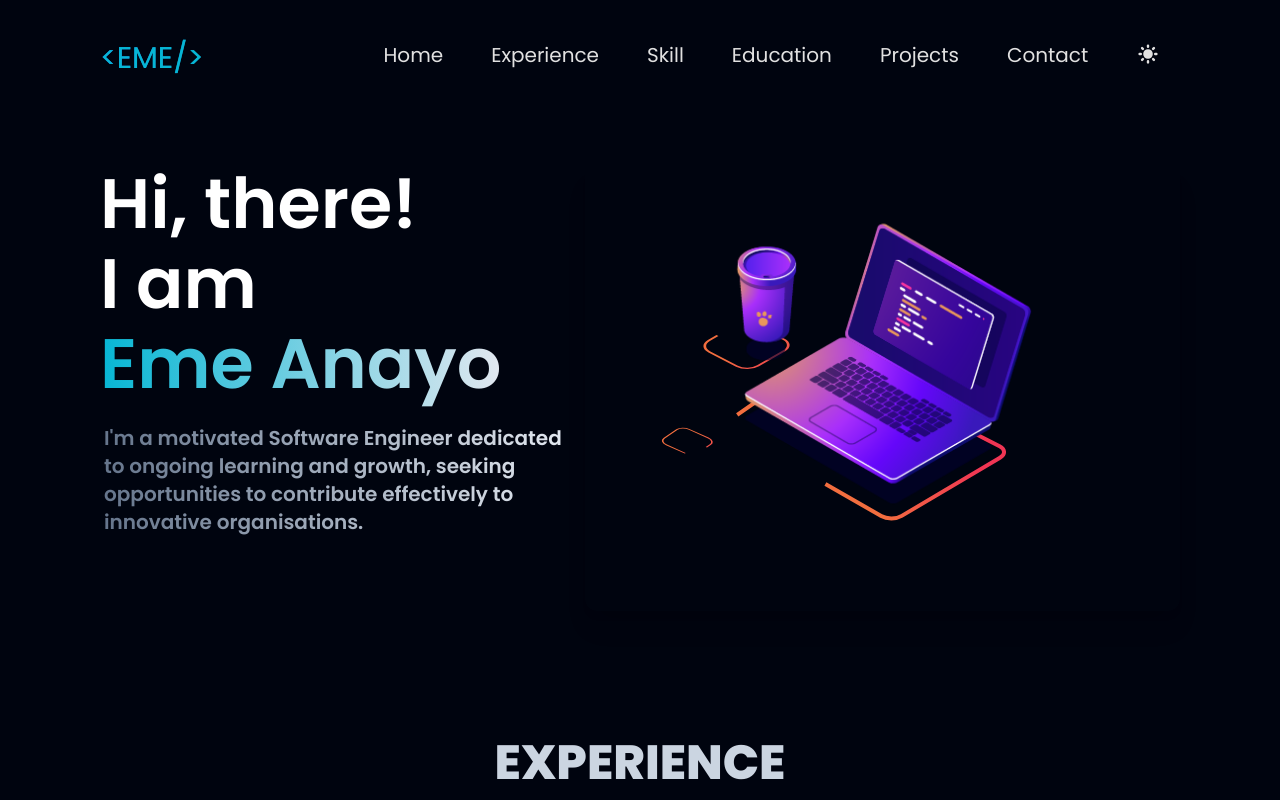
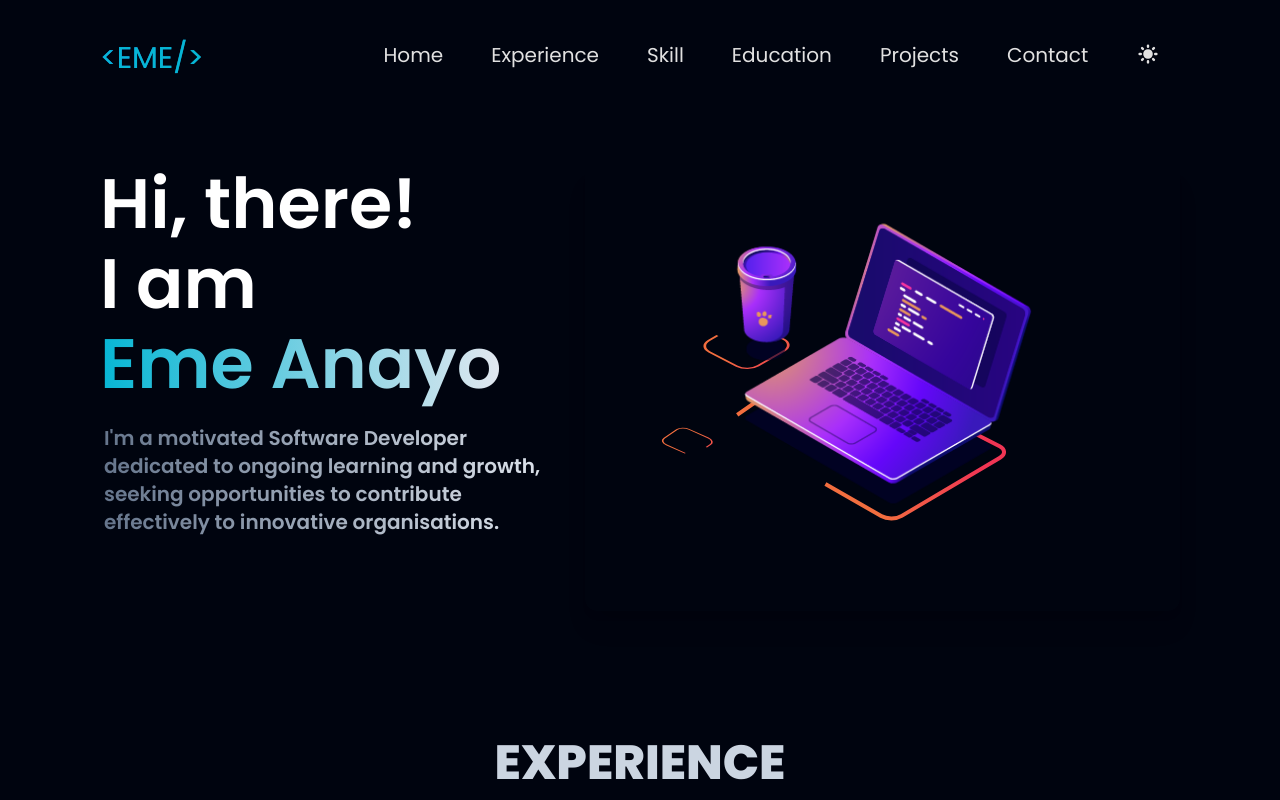
Before and after one commit to eme40/Anayo-Portfolio, a React (Vite) app: page / in a window 1280 px wide. Shown: the top 800 px of the page. Built offline with nearby package versions, Linux system fonts and the light colour scheme.

Commit message:
my portfolio

```diff
--- a/src/components/About.jsx
+++ b/src/components/About.jsx
@@ -19,7 +19,7 @@ const About = () => {
             </span>
 
             <p className="ABOUT h-[120px] text-xl max-sm:text-[15px] bg-clip-text text-transparent  bg-gradient-to-r  from-[#00040f] to-slate-500 dark:from-slate-500 dark:to-slate-200 max-w-[470px] mt-5 pl-1">
-            I'm a motivated Software Engineer dedicated to ongoing learning and growth,
+            I'm a motivated Software Developer dedicated to ongoing learning and growth,
             seeking opportunities to contribute effectively to innovative organisations.
             </p>
           </div>
--- a/src/components/Contact.jsx
+++ b/src/components/Contact.jsx
@@ -19,7 +19,7 @@ const Contact = () => {
               Eme Anayo
             </h2>
             <p className="text-gray-600 dark:text-slate-400 leading-[30.8px] mt-7 max-w-[400px] max-sm:text-center">
-              Software Engineer @ Decagon
+              Software Developer @ Decagon
             </p>
             <div className="SOCIALS text-[#00040f] dark:text-white text-2xl flex gap-7 mt-5 max-sm:justify-evenly">
               <a
```
